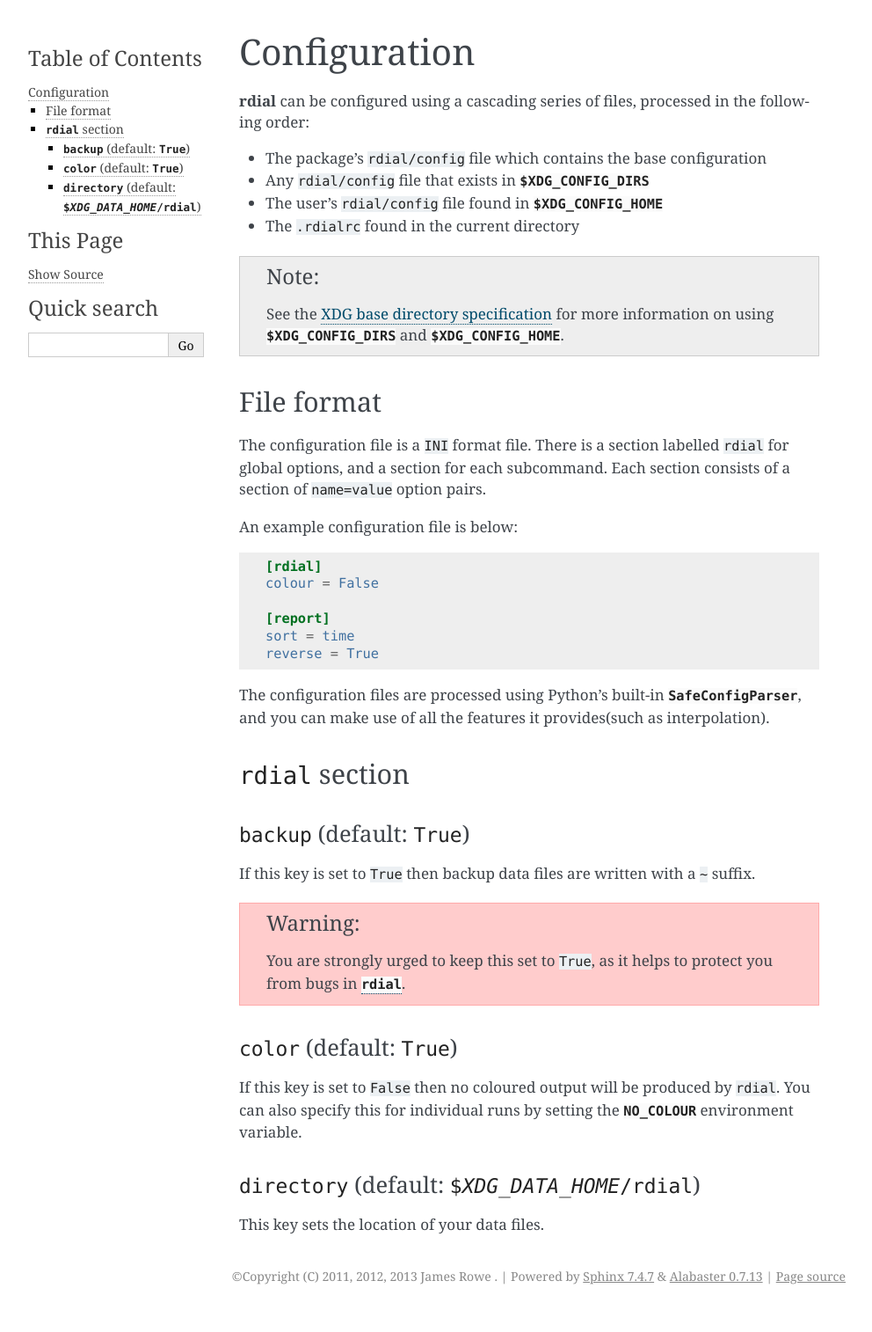
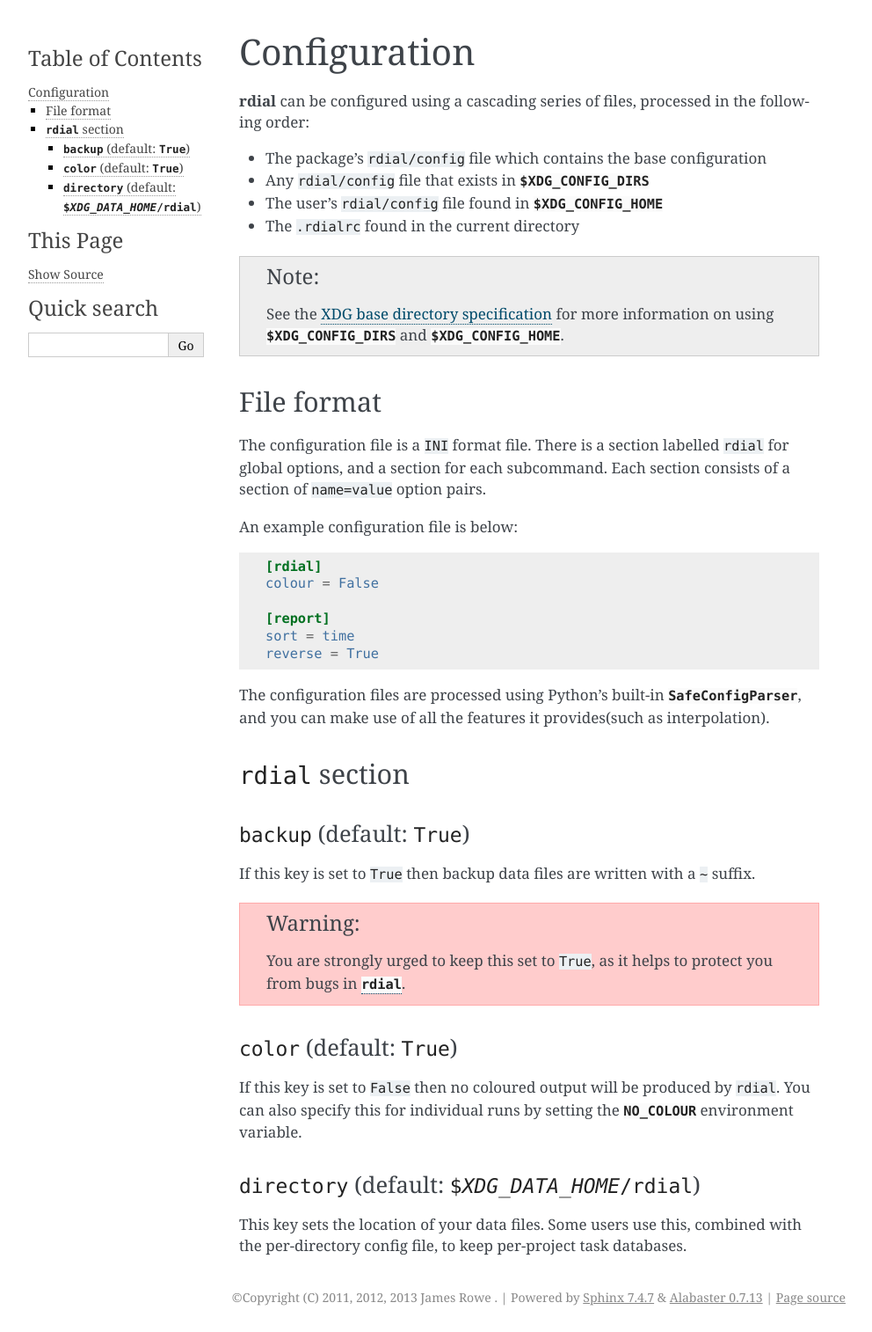
Before and after one commit to JNRowe/rdial, a Sphinx documentation site: the page built from doc/config.rst, in a window 1280 px wide. Shown: the whole page at 88% size, without its empty margins (148-1140 px from the left). Built offline with Sphinx 7.4.7, drawn with Linux system fonts in a browser that asks for light colours; before the commit the page ends 1490 px from its top, so only the background shows below that.

Commit message:
Added usage description for per-directory config.

```diff
--- a/doc/config.rst
+++ b/doc/config.rst
@@ -62,4 +62,5 @@ If this key is set to ``False`` then no coloured output will be produced by
 ``directory`` (default: :file:`${XDG_DATA_HOME}/rdial`)
 ~~~~~~~~~~~~~~~~~~~~~~~~~~~~~~~~~~~~~~~~~~~~~~~~~~~~~~~
 
-This key sets the location of your data files.
+This key sets the location of your data files.  Some users use this, combined
+with the per-directory config file, to keep per-project task databases.
```
